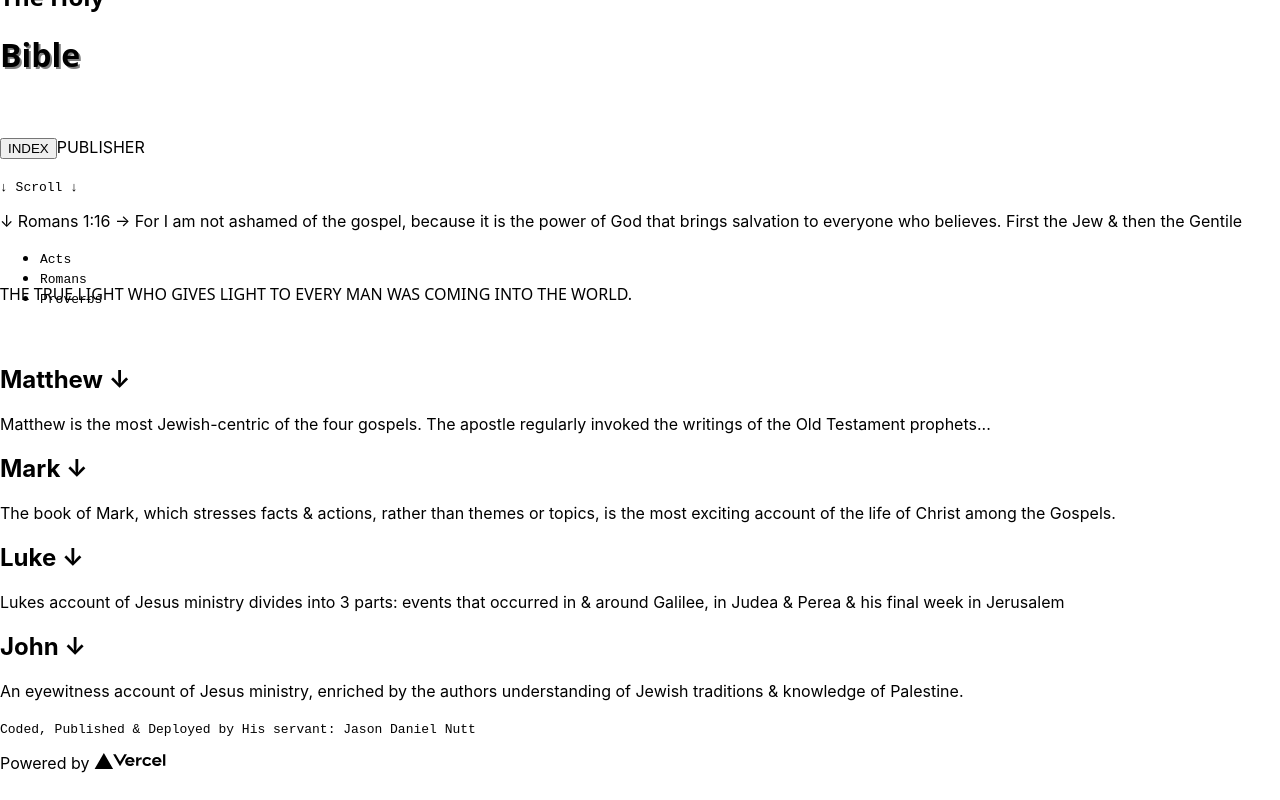
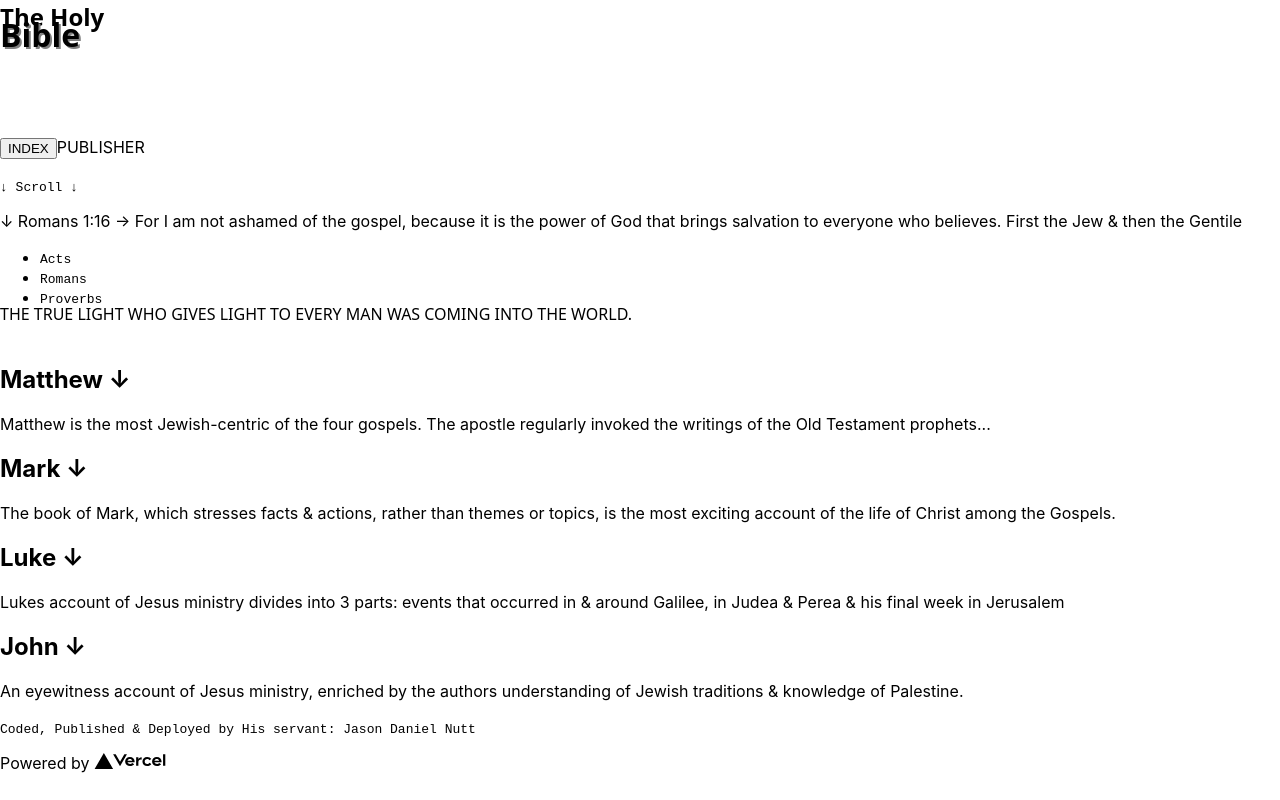
Before and after one commit to jnutt367/the-holy-bible, a Next.js app: page / in a window 1280 px wide. Built offline with nearby package versions, Linux system fonts and the light colour scheme.

Commit message:
Update Home.module.css
another attempt to get title adjustment corrected

```diff
--- a/styles/Home.module.css
+++ b/styles/Home.module.css
@@ -4,11 +4,11 @@
 .holy {
   font-family: Ariel, sans;
   position: relative;
-   top: -40px;
+   top: -20px;
 }
 .title {
   position: relative;
-  top: -40px;
+  top: -60px;
   margin-top: 0;
   font-family: Ariel, sans;
   text-shadow: 2px 2px grey;
```
